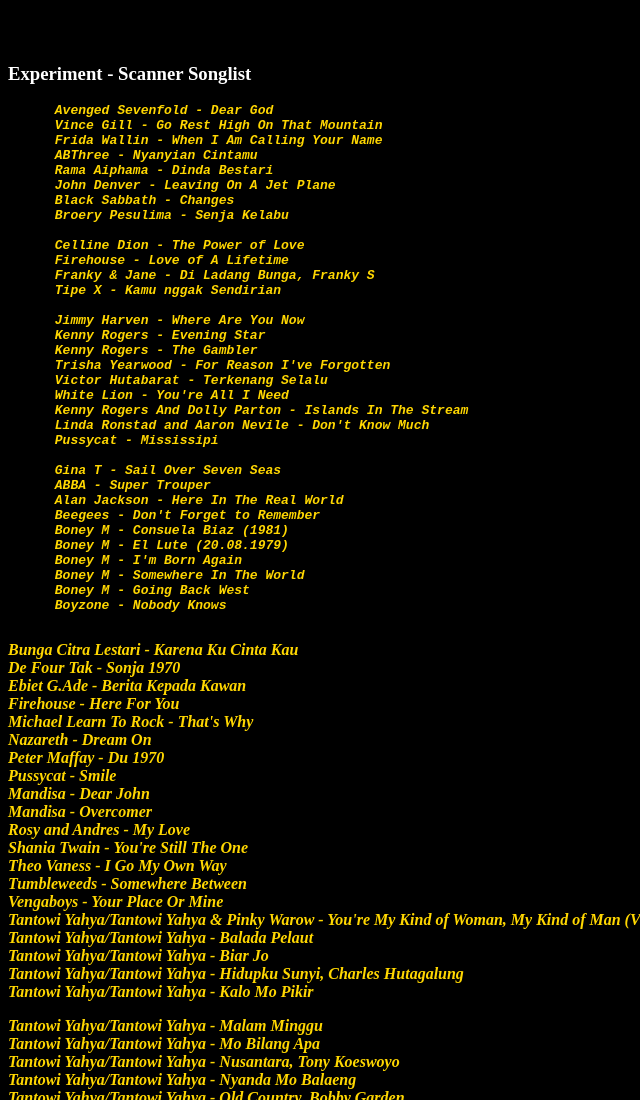
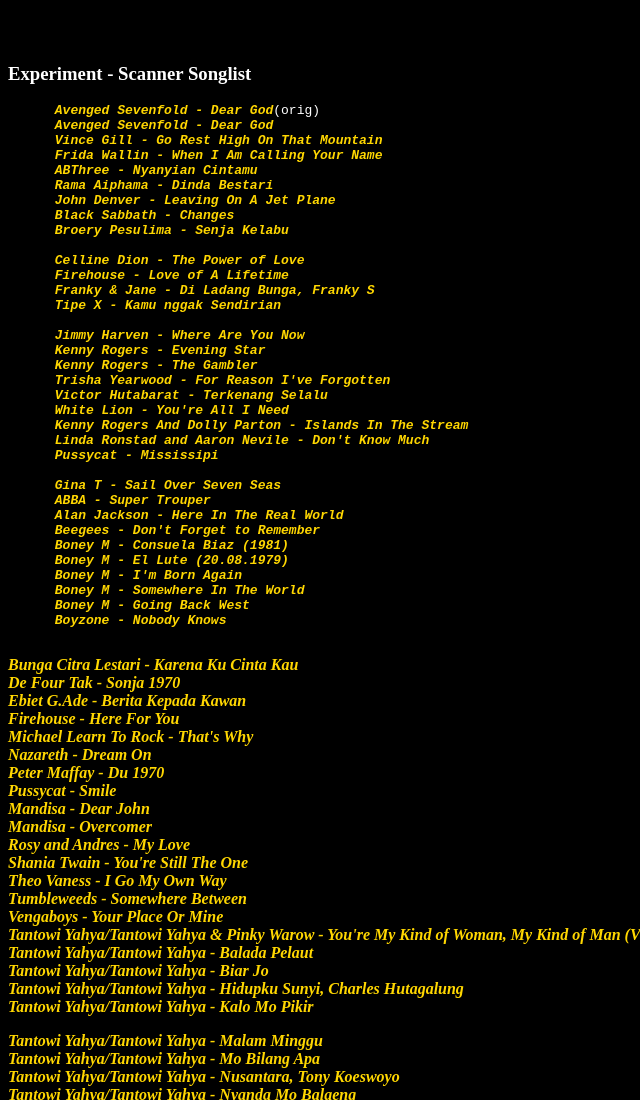
Before and after one commit to dirkncl/mp3player, a plain HTML site: page scanner.html in a window 1280 px wide. Shown: the top 1100 px of the page, without its empty margins (0-640 px from the left). Drawn offline with Linux system fonts and the light colour scheme.

Commit message:
Update scanner.html

```diff
--- a/scanner.html
+++ b/scanner.html
@@ -13,6 +13,7 @@
     <h3>Experiment - Scanner Songlist</h3>
 
     <pre>
+      Avenged Sevenfold - Dear God(orig)
       Avenged Sevenfold - Dear God
       Vince Gill - Go Rest High On That Mountain
       Frida Wallin - When I Am Calling Your Name
```
